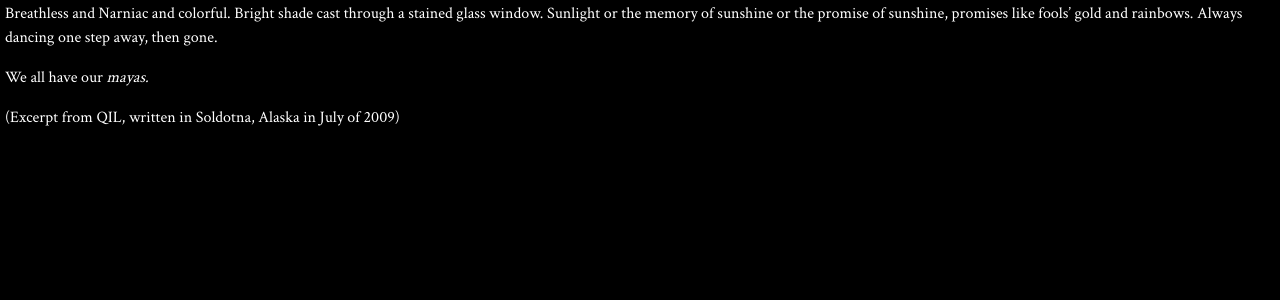
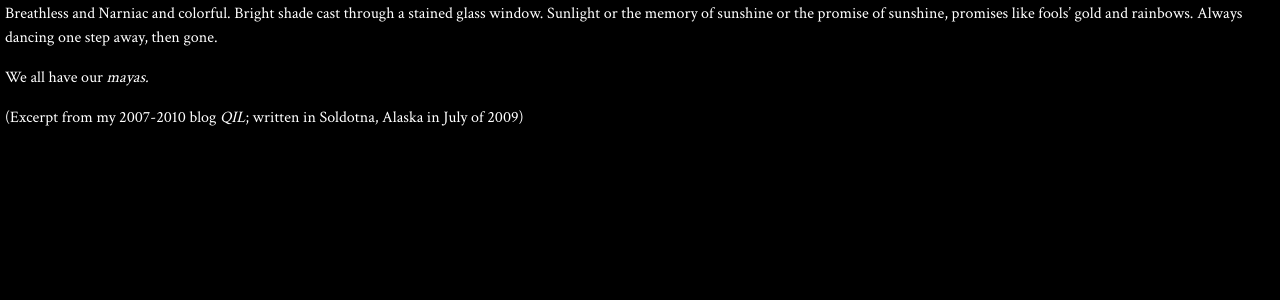
Before and after one commit to Ch3ram13/celeoworks, a Jekyll site: the page built from _posts/2019-10-20-dear-daydream.markdown, in a window 1280 px wide. Shown: the part 577-877 px from the top of the page. Built offline with Jekyll 4.4.1, drawn with Linux system fonts in a browser that asks for light colours.

Commit message:
Update 2019-10-20-dear-daydream.markdown
Added detail to contextual note

```diff
--- a/_posts/2019-10-20-dear-daydream.markdown
+++ b/_posts/2019-10-20-dear-daydream.markdown
@@ -26,4 +26,4 @@ We all have our *mayas.*
 
 
 
-(Excerpt from QIL, written in Soldotna, Alaska in July of 2009)
+(Excerpt from my 2007-2010 blog *QIL*; written in Soldotna, Alaska in July of 2009)
```
